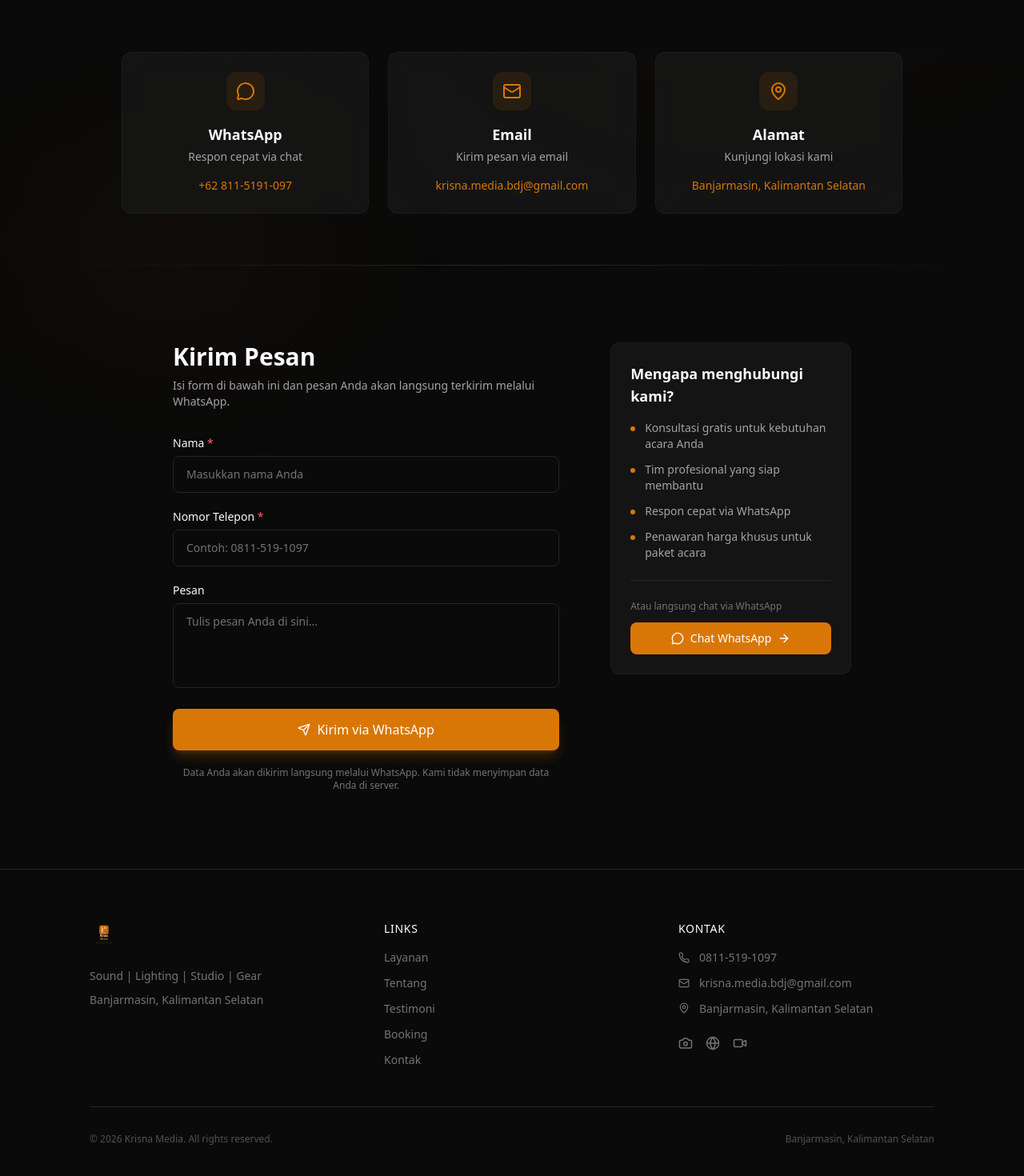
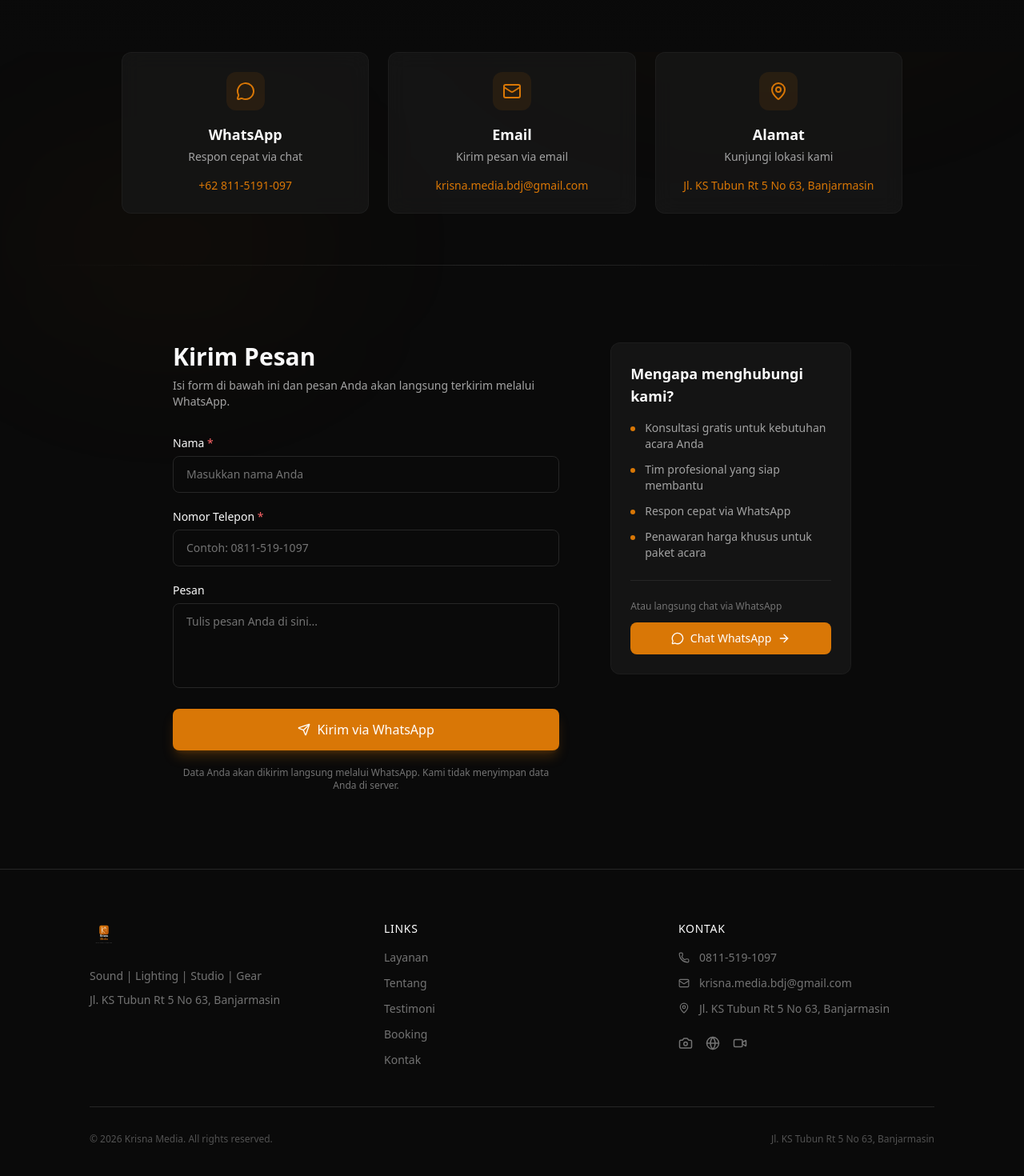
Before and after one commit to silvanuskrisna/krisna-media, a Next.js app: page /contact in a window 1280 px wide. Shown: the part 362-1832 px from the top of the page at 80% size. Built offline with nearby package versions, Linux system fonts and the light colour scheme; no server answers.

Commit message:
fix: update alamat ke Jl. KS Tubun Rt 5 No 63

```diff
--- a/src/app/contact/page.tsx
+++ b/src/app/contact/page.tsx
@@ -30,8 +30,8 @@ const contactMethods = [
     title: 'Alamat',
     description: 'Kunjungi lokasi kami',
     action: {
-      label: 'Banjarmasin, Kalimantan Selatan',
-      href: 'https://maps.google.com/?q=Banjarmasin+Kalimantan+Selatan+Indonesia',
+      label: 'Jl. KS Tubun Rt 5 No 63, Banjarmasin',
+      href: 'https://maps.google.com/?q=Jl.+KS+Tubun+Rt+5+No+63+Banjarmasin+Kalimantan+Selatan',
     },
   },
 ]
--- a/src/components/layout/Footer.tsx
+++ b/src/components/layout/Footer.tsx
@@ -21,7 +21,7 @@ export default function Footer() {
               Sound | Lighting | Studio | Gear
             </p>
             <p className="mt-2 text-sm text-[#737373]">
-              Banjarmasin, Kalimantan Selatan
+              Jl. KS Tubun Rt 5 No 63, Banjarmasin
             </p>
           </div>
 
@@ -63,7 +63,7 @@ export default function Footer() {
               </a>
               <div className="flex items-start gap-3 text-sm text-[#737373]">
                 <MapPin size={14} className="mt-0.5 shrink-0" />
-                <span>Banjarmasin, Kalimantan Selatan</span>
+                <span>Jl. KS Tubun Rt 5 No 63, Banjarmasin</span>
               </div>
             </div>
             {/* Social */}
@@ -84,7 +84,7 @@ export default function Footer() {
             &copy; {new Date().getFullYear()} Krisna Media. All rights reserved.
           </p>
           <p className="text-xs text-[#525252]">
-            Banjarmasin, Kalimantan Selatan
+            Jl. KS Tubun Rt 5 No 63, Banjarmasin
           </p>
         </div>
       </div>
```
Also changed, not shown: 1 other file (tests, documents, lock files or other folders).
